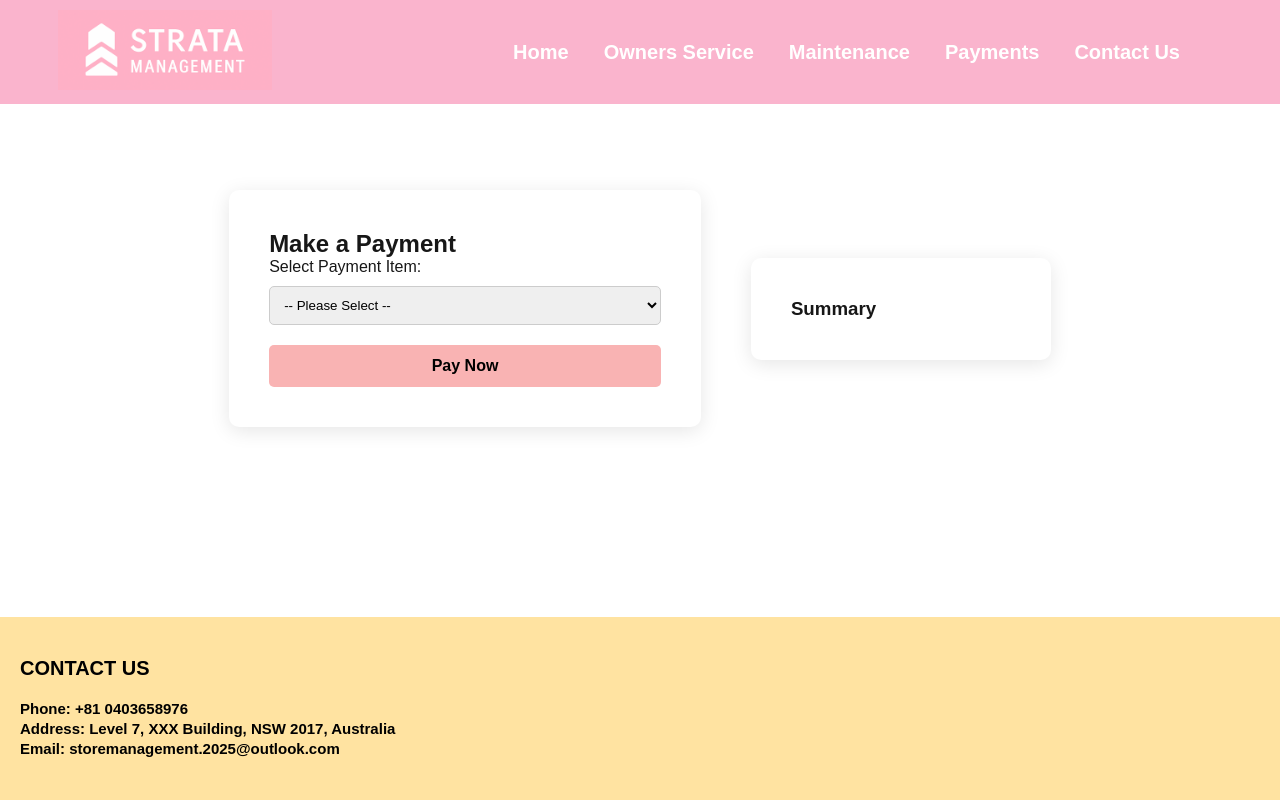
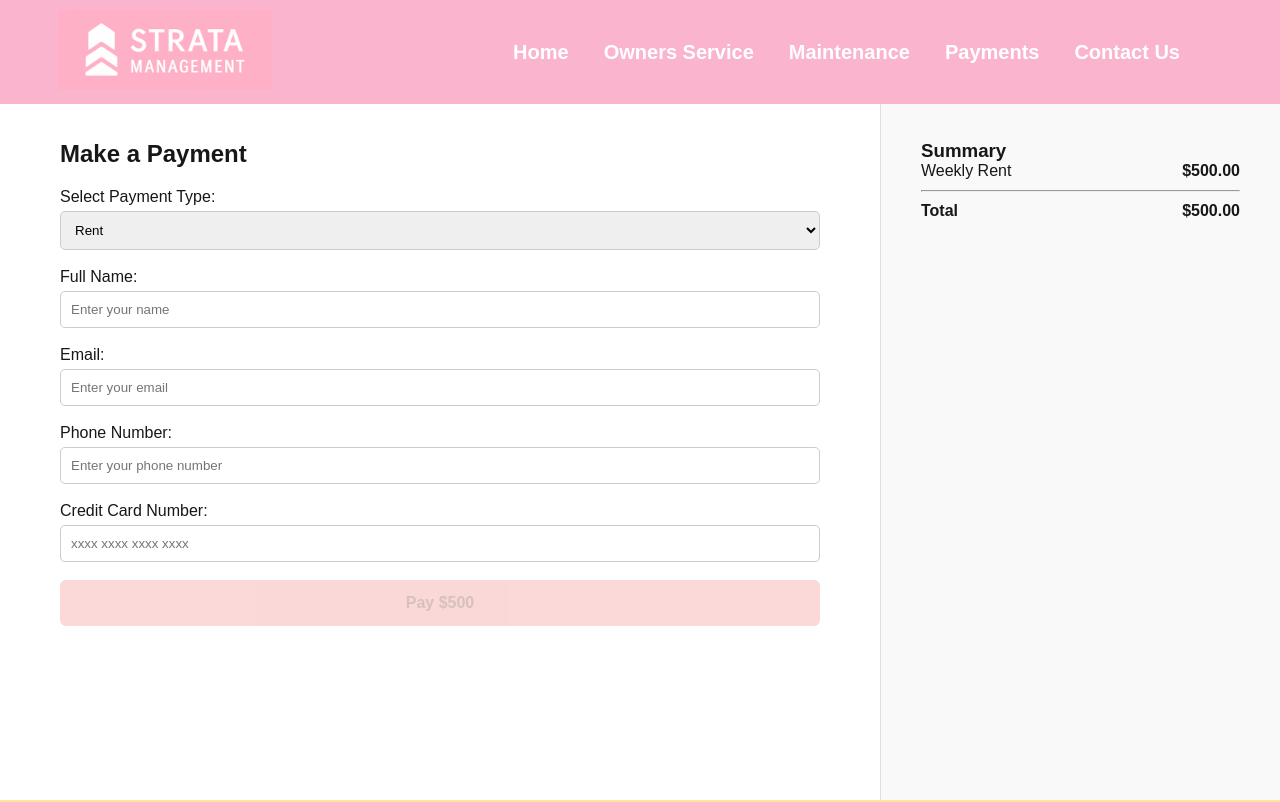
Before and after one commit to kcui07/strata-management, a Next.js app: page /payments in a window 1280 px wide. Shown: the top 802 px of the page. Built offline with nearby package versions, Linux system fonts and the light colour scheme.

Commit message:
Update Owner page

```diff
--- a/pages/payments.js
+++ b/pages/payments.js
@@ -1,97 +1,167 @@
-import { useState } from 'react';
-import Header from '../components/Header';
-import Footer from '../components/Footer';
+import { useState } from "react";
+import Header from "../components/Header";
+import Footer from "../components/Footer";
 
 export default function Payment() {
-  const [selectedOption, setSelectedOption] = useState('');
+  const [selected, setSelected] = useState("Rent");
+  const [name, setName] = useState("");
+  const [email, setEmail] = useState("");
+  const [phone, setPhone] = useState("");
+  const [card, setCard] = useState("");
 
   const prices = {
     Rent: 500,
     Utilities: 50,
+    Both: 550,
   };
 
-  const getTotal = () => {
-    if (!selectedOption) return 0;
-    return selectedOption === 'Both' ? (prices.Rent + prices.Utilities) : prices[selectedOption];
+  const details = {
+    Rent: [{ label: "Weekly Rent", amount: 500 }],
+    Utilities: [{ label: "Weekly Utilities", amount: 50 }],
+    Both: [
+      { label: "Weekly Rent", amount: 500 },
+      { label: "Weekly Utilities", amount: 50 },
+    ],
   };
 
   return (
     <>
       <Header />
 
-      <div style={{ display: 'flex', flexDirection: 'column', minHeight: '100vh' }}>
-        <main style={{ flex: '1', display: 'flex', justifyContent: 'center', alignItems: 'center', padding: '100px 20px', gap: '50px' }}>
+      <div style={{ display: "flex", minHeight: "100vh", paddingTop: "100px" }}>
+        {/* Left section - Form */}
+        <div style={{ flex: 1, padding: "40px 60px" }}>
+          <h2 style={{ marginBottom: "20px" }}>Make a Payment</h2>
 
-          {/* Left Section */}
-          <div style={{ backgroundColor: '#fff', padding: '40px', borderRadius: '10px', boxShadow: '0 4px 20px rgba(0,0,0,0.1)' }}>
-            <h2>Make a Payment</h2>
+          <label>
+            Select Payment Type:
+            <select
+              style={inputStyle}
+              value={selected}
+              onChange={(e) => setSelected(e.target.value)}
+            >
+              <option>Rent</option>
+              <option>Utilities</option>
+              <option>Both</option>
+            </select>
+          </label>
 
-            <label>Select Payment Item:</label>
-            <select onChange={(e) => setSelectedOption(e.target.value)} style={selectStyle}>
-              <option value="">-- Please Select --</option>
-              <option value="Rent">Rent</option>
-              <option value="Utilities">Utilities</option>
-              <option value="Both">Rent + Utilities</option>
-            </select>
+          <br /><br />
 
-            <button className="pay-btn" disabled={!selectedOption}>
-              Pay Now
+          <label>
+            Full Name:
+            <input
+              style={inputStyle}
+              placeholder="Enter your name"
+              value={name}
+              onChange={(e) => setName(e.target.value)}
+            />
+          </label>
+
+          <br /><br />
+
+          <label>
+            Email:
+            <input
+              style={inputStyle}
+              placeholder="Enter your email"
+              value={email}
+              onChange={(e) => setEmail(e.target.value)}
+            />
+          </label>
+
+          <br /><br />
+
+          <label>
+            Phone Number:
+            <input
+              style={inputStyle}
+              placeholder="Enter your phone number"
+              value={phone}
+              onChange={(e) => setPhone(e.target.value)}
+            />
+          </label>
+
+          <br /><br />
+
+          <label>
+            Credit Card Number:
+            <input
+              style={inputStyle}
+              placeholder="xxxx xxxx xxxx xxxx"
+              value={card}
+              onChange={(e) => setCard(e.target.value)}
+            />
+          </label>
+
+          <br /><br />
+
+          <button className="pay-btn" disabled={!name || !email || !phone || !card}>
+            Pay ${prices[selected]}
           </button>
         </div>
 
-          {/* Right Section */}
-          <div style={{ backgroundColor: '#fff', padding: '40px', borderRadius: '10px', boxShadow: '0 4px 20px rgba(0,0,0,0.1)', width: '300px' }}>
+        {/* Right section - Summary */}
+        <div style={{
+          width: "400px",
+          backgroundColor: "#f9f9f9",
+          padding: "40px",
+          borderLeft: "1px solid #ddd"
+        }}>
           <h3>Summary</h3>
-
-            {selectedOption && (
-              <>
-                {selectedOption === 'Both' ? (
-                  <>
-                    <p>Rent: $500/week</p>
-                    <p>Utilities: $50/week</p>
-                  </>
-                ) : (
-                  <p>{selectedOption}: ${prices[selectedOption]}/week</p>
-                )}
-
+          <ul style={{ listStyle: "none", padding: 0 }}>
+            {details[selected].map((item, index) => (
+              <li key={index} style={{
+                display: "flex", justifyContent: "space-between", marginBottom: "10px"
+              }}>
+                <span>{item.label}</span>
+                <strong>${item.amount.toFixed(2)}</strong>
+              </li>
+            ))}
+          </ul>
           <hr />
-                <p>Total: ${getTotal()}/week</p>
-              </>
-            )}
+          <div style={{
+            display: "flex", justifyContent: "space-between", marginTop: "10px"
+          }}>
+            <strong>Total</strong>
+            <strong>${prices[selected].toFixed(2)}</strong>
           </div>
-        </main>
+        </div>
+      </div>
 
       <Footer />
-      </div>
 
       <style jsx>{`
         .pay-btn {
-          margin-top: 20px;
-          width: 100%;
-          padding: 12px;
           background-color: #f9b3b3;
           border: none;
-          color: #000;
-          border-radius: 5px;
+          padding: 14px 30px;
           font-size: 16px;
           font-weight: bold;
+          border-radius: 6px;
           cursor: pointer;
           transition: all 0.3s ease;
+          width: 100%;
         }
 
-        .pay-btn:hover:enabled {
-          transform: scale(1.1);
-          opacity: 0.8;
+        .pay-btn:hover {
+          transform: scale(1.05);
+          opacity: 0.85;
+        }
+
+        .pay-btn:disabled {
+          opacity: 0.5;
+          cursor: not-allowed;
         }
       `}</style>
     </>
   );
 }
 
-const selectStyle = {
-  width: '100%',
-  padding: '10px',
-  marginTop: '10px',
-  borderRadius: '5px',
-  border: '1px solid #ccc'
+const inputStyle = {
+  width: "100%",
+  padding: "10px",
+  borderRadius: "5px",
+  border: "1px solid #ccc",
+  marginTop: "5px"
 };
```
Lines whose indentation alone changed are shown as unchanged.
